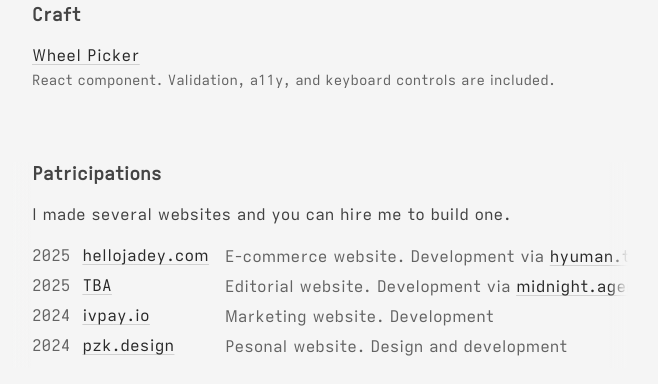
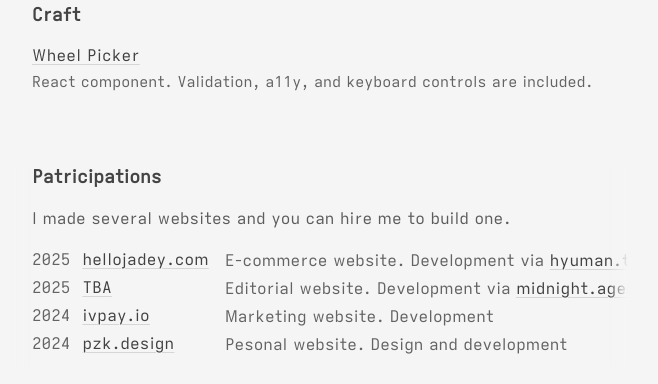
Before and after one commit to fedorivanenko/fedor-ivanenko-personal-website, a Next.js app: page / in a window 1280 px wide. Shown: the part 416-800 px from the top of the page, without its empty margins (320-978 px from the left). Built offline with nearby package versions, Linux system fonts and the light colour scheme.

Commit message:
small fixes

```diff
--- a/app/globals.css
+++ b/app/globals.css
@@ -13,10 +13,10 @@
   --card-border: oklch(0.865 0 0);
   --popover: oklch(1 0 0);
   --popover-foreground: oklch(0.145 0 0);
-  --primary: oklch(0.275 0 0);
+  --primary: oklch(0.375 0 0);
   --primary-foreground: oklch(0.985 0 0);
   --secondary: oklch(0.965 0 0);
-  --secondary-foreground: oklch(0.375 0 0);
+  --secondary-foreground: oklch(0.475 0 0);
   --muted: oklch(0.945 0 0);
   --muted-foreground: oklch(0.5 0 0);
   --accent: oklch(0.725 0 0);
@@ -138,8 +138,8 @@
 
   --content-width: 36rem;
 
-  --text-xs: 12px;
-  --text-sm: 14px;
+  --text-xs: 13px;
+  --text-sm: 15px;
   --text-base: 16px;
   --text-lg: 18px;
 
--- a/app/page.tsx
+++ b/app/page.tsx
@@ -76,7 +76,7 @@ function CarftPanel() {
         <InlineLinkButton href={"/craft/wheel-picker"} target="_self">
           Wheel Picker
         </InlineLinkButton>
-        <span className="block text-muted-foreground text-sm mt-0.5">
+        <span className="block text-muted-foreground text-sm mt-1">
           React component. Validation, a11y, and keyboard controls are included.
         </span>
       </li>
@@ -189,7 +189,7 @@ function ProjectsPanel() {
       <div className="z-10 absolute w-5 h-full pointer-events-none bg-gradient-to-r from-transparent to-background top-0 -right-5" />
       <div className="z-10 absolute w-5 h-full pointer-events-none bg-gradient-to-l from-transparent to-background top-0 -left-5" />
       <div className="overflow-x-scroll min-h-12 space-y-3 -mx-5 px-5 pb-2">
-        <ul className="w-fit grid grid-cols-[max-content_max-content_max-content] gap-x-3 gap-y-1 pr-2.5">
+        <ul className="w-fit grid grid-cols-[max-content_max-content_max-content] gap-x-3 gap-y-0.5 pr-2.5">
           {projectsData.map((project) => (
             <ProjectRow key={`${project.year}-${project.name}`} {...project} />
           ))}
```
